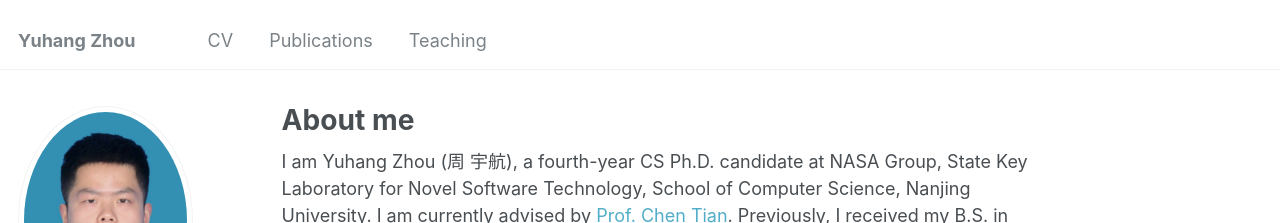
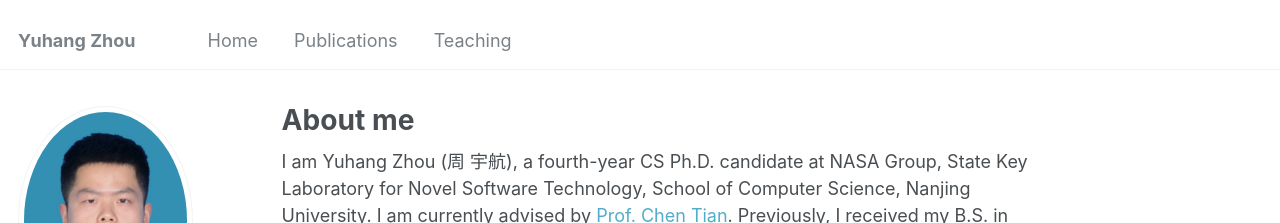
Before and after one commit to njuzyh/njuzyh.github.io, a Jekyll site: the page built from _pages/about.md, in a window 1280 px wide. Shown: the top 223 px of the page. Built offline with Jekyll 4.4.1, drawn with Linux system fonts in a browser that asks for light colours; some web fonts are replaced.

Commit message:
Update navigation.yml

```diff
--- a/_data/navigation.yml
+++ b/_data/navigation.yml
@@ -5,7 +5,7 @@
 # prevent it from being included in the site.
 
 main:
-  - title: "CV"
+  - title: "Home"
     url: /cv/
 
   - title: "Publications"
```
